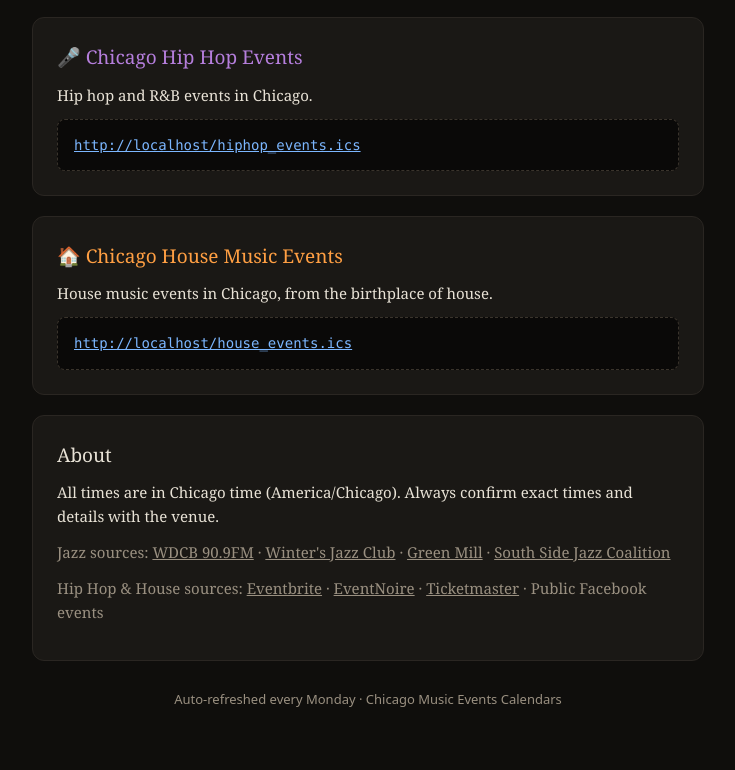
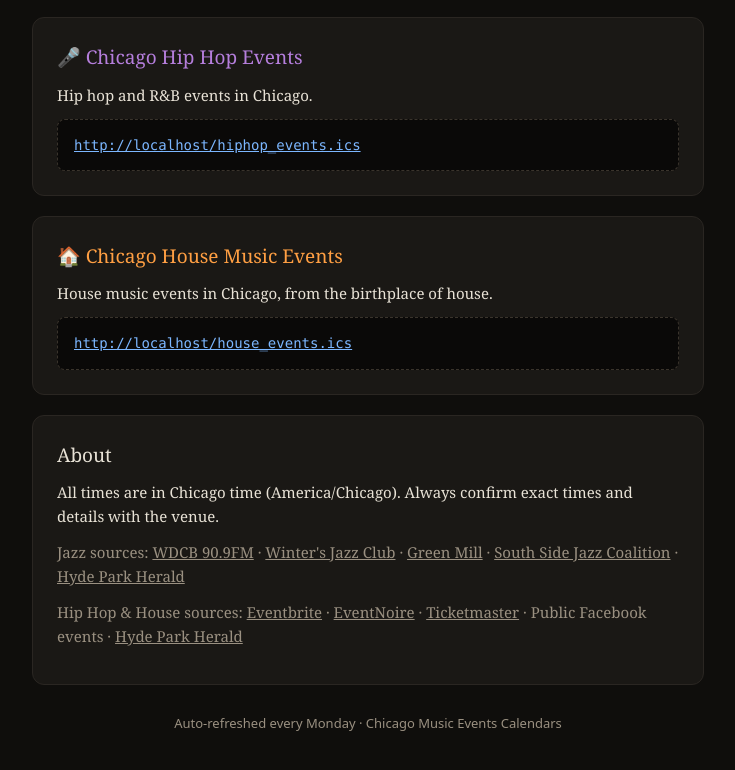
Before and after one commit to kinyamcdowell/chicago-jazz-calendar, a plain HTML site: page index.html in a window 1280 px wide. Shown: the part 730-1500 px from the top of the page, without its empty margins (272-1007 px from the left). Drawn offline with Linux system fonts and the light colour scheme.

Commit message:
Add Hyde Park Herald as an entertainment source

```diff
--- a/index.html
+++ b/index.html
@@ -72,13 +72,15 @@
       Jazz sources: <a href="https://wdcb.org/" target="_blank">WDCB 90.9FM</a> ·
       <a href="https://www.wintersjazzclub.com/" target="_blank">Winter's Jazz Club</a> ·
       <a href="https://greenmilljazz.com/calendar/" target="_blank">Green Mill</a> ·
-      <a href="https://southsidejazzcoalition.org/" target="_blank">South Side Jazz Coalition</a>
+      <a href="https://southsidejazzcoalition.org/" target="_blank">South Side Jazz Coalition</a> ·
+      <a href="https://www.hpherald.com/arts_and_entertainment/" target="_blank">Hyde Park Herald</a>
     </p>
     <p class="sources">
       Hip Hop & House sources: <a href="https://www.eventbrite.com/d/il--chicago/hip-hop-events/" target="_blank">Eventbrite</a> ·
       <a href="https://www.eventnoire.com/" target="_blank">EventNoire</a> ·
       <a href="https://www.ticketmaster.com/chicago-il/events" target="_blank">Ticketmaster</a> ·
-      Public Facebook events
+      Public Facebook events ·
+      <a href="https://www.hpherald.com/arts_and_entertainment/" target="_blank">Hyde Park Herald</a>
     </p>
   </div>
 
```
